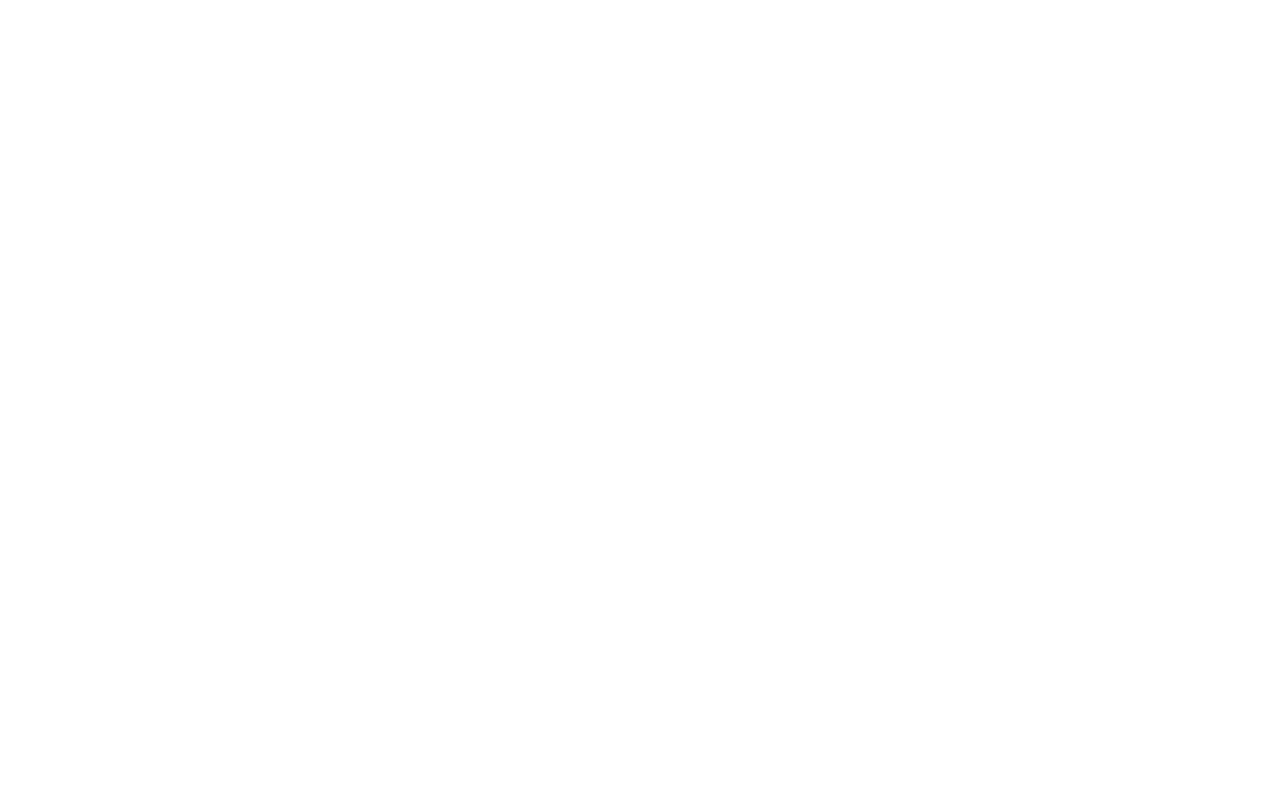
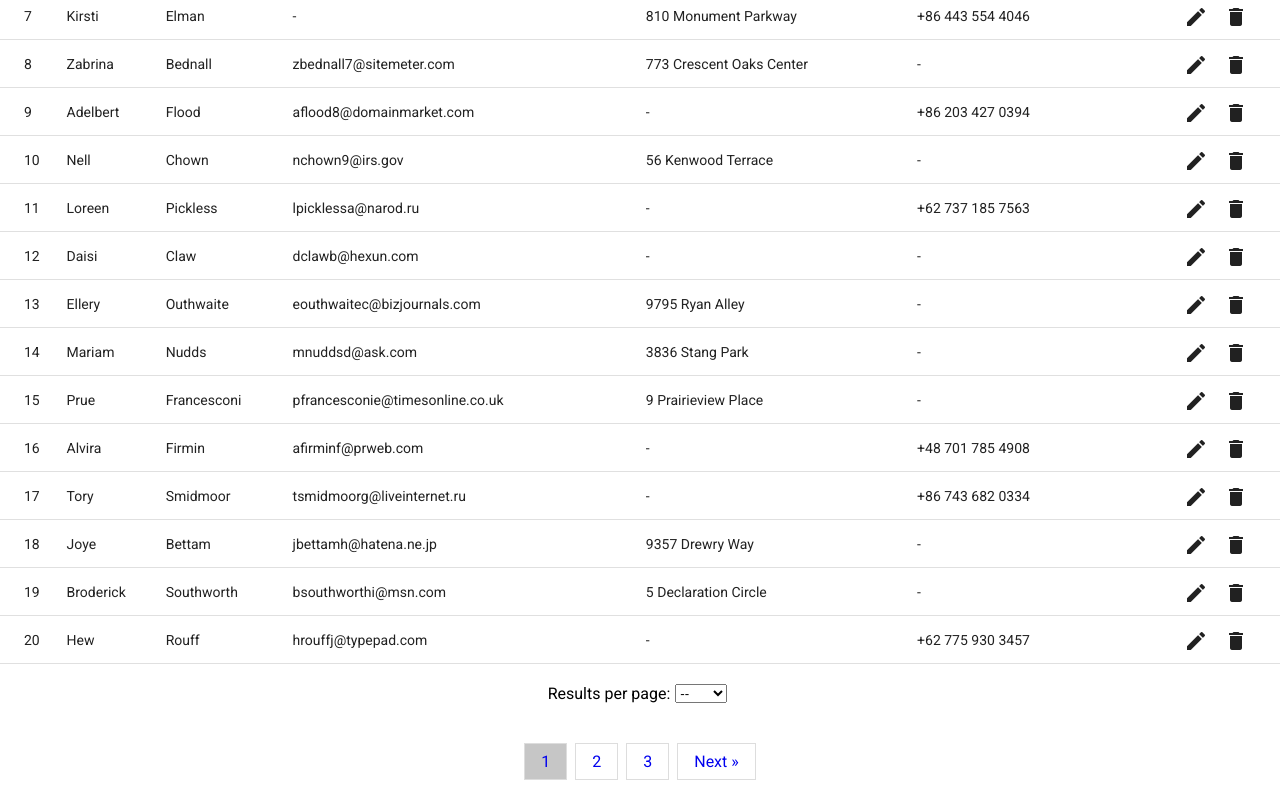
Before and after one commit to irenaJura/angular-contacts-app, an Angular app: page / in a window 1280 px wide. Shown: the part 416-1216 px from the top of the page. Before the commit the page ends 800 px from the top, so only its background shows below. Built offline with nearby package versions, Linux system fonts and the light colour scheme.

Commit message:
finished pagination and per page logic

```diff
--- a/src/app/services/data.service.ts
+++ b/src/app/services/data.service.ts
@@ -17,7 +17,7 @@ export class DataService {
         const data = localStorage.getItem(LOCAL_STORAGE_DATA_KEY);
         return this.randomDelay().pipe(
             map((_) => {
-                this.throwErrorRandomly();
+                // this.throwErrorRandomly();
                 if (!data) {
                     return initialData;
                 }
@@ -29,7 +29,7 @@ export class DataService {
     writeData<T>(data: GenericData<T>): Observable<unknown> {
         return this.randomDelay().pipe(
             tap((_) => {
-                this.throwErrorRandomly();
+                // this.throwErrorRandomly();
                 localStorage.setItem(
                     LOCAL_STORAGE_DATA_KEY,
                     JSON.stringify(data)
--- a/src/app/views/contacts-table/contacts-table.component.html
+++ b/src/app/views/contacts-table/contacts-table.component.html
@@ -59,5 +59,5 @@
     <tr mat-row *matRowDef="let row; columns: visibleColumns"></tr>
 </table>
 
-<app-pagination *ngIf="!this.errorMessage" [totalRecords]="totalItems" [totalPages]="totalPages"
-    (onPageChange)="displayActivePage($event)" (onPerPageChange)="displayPerPage($event)"></app-pagination>
+<app-pagination *ngIf="!this.errorMessage && !isLoading" [totalPages]="totalPages"
+    (onPageChange)="displayActivePage($event)"></app-pagination>
--- a/src/app/views/contacts-table/contacts-table.component.ts
+++ b/src/app/views/contacts-table/contacts-table.component.ts
@@ -20,9 +20,6 @@ export class ContactsTableComponent implements OnInit, OnDestroy {
     contacts: ContactModel[] = [];
     isLoading = false;
     errorMessage = '';
-    page = 1;
-    perPage = 0;
-    totalItems = 0;
     totalPages = 0;
     subPaginate!: Subscription;
     subDeleteContacts!: Subscription;
@@ -34,14 +31,9 @@ export class ContactsTableComponent implements OnInit, OnDestroy {
         this.paginate();
     }
 
-    displayActivePage(activePageNumber:number): void{
-        const query = {page: activePageNumber, perPage: this.perPage};
+    displayActivePage(obj:any): void{
+        const query = {page: obj.page, perPage: obj.perPage};
         this.paginate(query);
-    }
-
-    displayPerPage(perPage: number) {
-        const query = {perPage: perPage};
-        this.paginate(query)
     }
 
     paginate(query?: GetContactsQuery): void {
@@ -49,9 +41,6 @@ export class ContactsTableComponent implements OnInit, OnDestroy {
         .subscribe({
             next: (data) => {
                 this.contacts = data.data;
-                this.page = data.page;
-                this.perPage = data.perPage;
-                this.totalItems = data.totalItems;
                 this.totalPages = data.totalPages;
             },
             error: (err) => this.errorMessage = err,
--- a/src/app/views/pagination/pagination.component.html
+++ b/src/app/views/pagination/pagination.component.html
@@ -3,9 +3,11 @@
     <select class="form-control" (change)="changePageSize($event.target)">
         <optgroup>
             <option> -- </option>
+            <option>5</option>
             <option>10</option>
             <option>15</option>
             <option>20</option>
+            <option>25</option>
         </optgroup>
     </select>
 </div>
--- a/src/app/views/pagination/pagination.component.ts
+++ b/src/app/views/pagination/pagination.component.ts
@@ -7,28 +7,23 @@ import { Component , Input , OnChanges , Output , EventEmitter} from '@angular/c
 })
 
 export class PaginationComponent implements OnChanges {
-    @Input() totalRecords = 0;
-    @Input() recordsPerPage = 0;
     @Input() totalPages = 0;
 
-    @Output() onPageChange: EventEmitter<number> = new EventEmitter();
-    @Output() onPerPageChange: EventEmitter<number> = new EventEmitter();
+    @Output() onPageChange: EventEmitter<Object> = new EventEmitter();
 
     public pages: number [] = [];
     activePage: number = 1;
     perPage: number = 0;
 
     ngOnChanges(): any {
-      const pageCount = this.totalPages;
-      this.pages = this.getArrayOfPage(pageCount, this.activePage);
+      this.pages = this.getArrayOfPage(this.totalPages);
       this.activePage = 1;
-      this.onPageChange.emit(1);
     }
 
-    private getArrayOfPage(pageCount: number, pageNumber: number): number [] {
+    private getArrayOfPage(totalPages: number): number [] {
       const pageArray: number[] = [];
 
-        for(let i = 1; i <= pageCount; i++) {
+        for(let i = 1; i <= totalPages; i++) {
             pageArray.push(i);
         }
 
@@ -40,9 +35,11 @@ export class PaginationComponent implements OnChanges {
     onClickPage(pageNumber: number): void {
         if (pageNumber >= 1 && pageNumber <= this.totalPages) {
             this.activePage = pageNumber;
-            console.log(pageNumber)
+
             this.pages = this.updatePageArray(pageNumber, this.totalPages);
-            this.onPageChange.emit(this.activePage);
+
+            const obj = {page: this.activePage, perPage: this.perPage}
+            this.onPageChange.emit(obj);
         }
     }
 
@@ -53,11 +50,12 @@ export class PaginationComponent implements OnChanges {
         if (pageNumber === totalPages) {
             return [pageNumber -2, pageNumber - 1, pageNumber];
         }
-        return this.getArrayOfPage(this.totalPages, pageNumber);
+        return this.getArrayOfPage(this.totalPages);
     }
 
     changePageSize(target: any): void {
-            this.perPage = target.value;
-            this.onPerPageChange.emit(this.perPage);
+            this.perPage = +target.value;
+            const obj = {perPage: this.perPage}
+            this.onPageChange.emit(obj);
     }
 }
```
